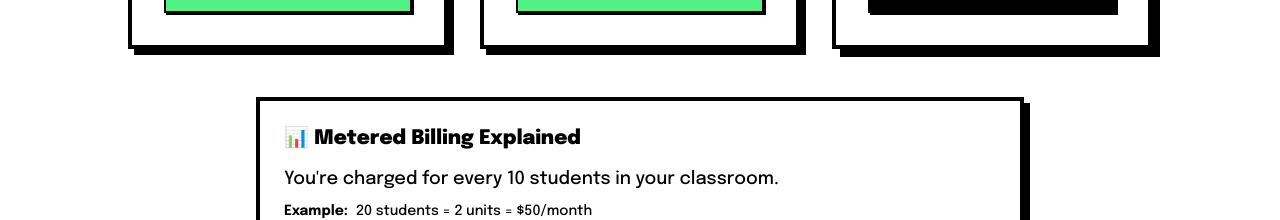
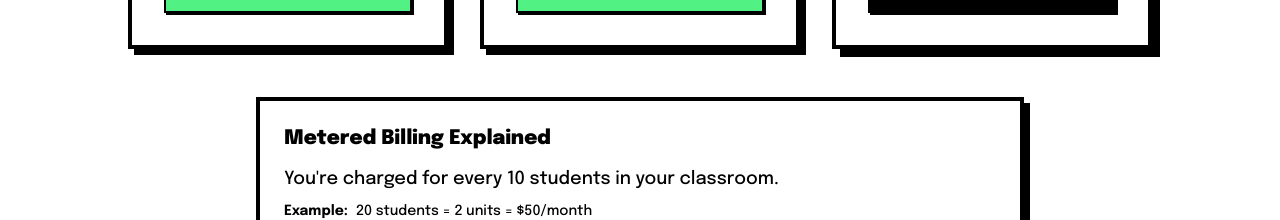
Before and after one commit to Param-Harrison/kidzode, a Next.js app: page /pricing in a window 1280 px wide. Shown: the part 2602-2822 px from the top of the page. Built offline with nearby package versions, Linux system fonts and the light colour scheme; no server answers; a web font is replaced by a local one.

Commit message:
remove emoji

```diff
--- a/app/pricing/page.tsx
+++ b/app/pricing/page.tsx
@@ -208,7 +208,7 @@ export default function PricingPage() {
               {plan.name === 'Homeschool' && (
                 <div className="mt-12 max-w-3xl mx-auto">
                   <div className="bg-white border-4 border-black p-6 shadow-[6px_6px_0px_0px_rgba(0,0,0,1)]">
-                    <h4 className="text-xl font-black mb-3">📊 Metered Billing Explained</h4>
+                    <h4 className="text-xl font-black mb-3">Metered Billing Explained</h4>
                     <p className="font-medium mb-2">
                       You're charged for every 10 students in your classroom.
                     </p>
```
